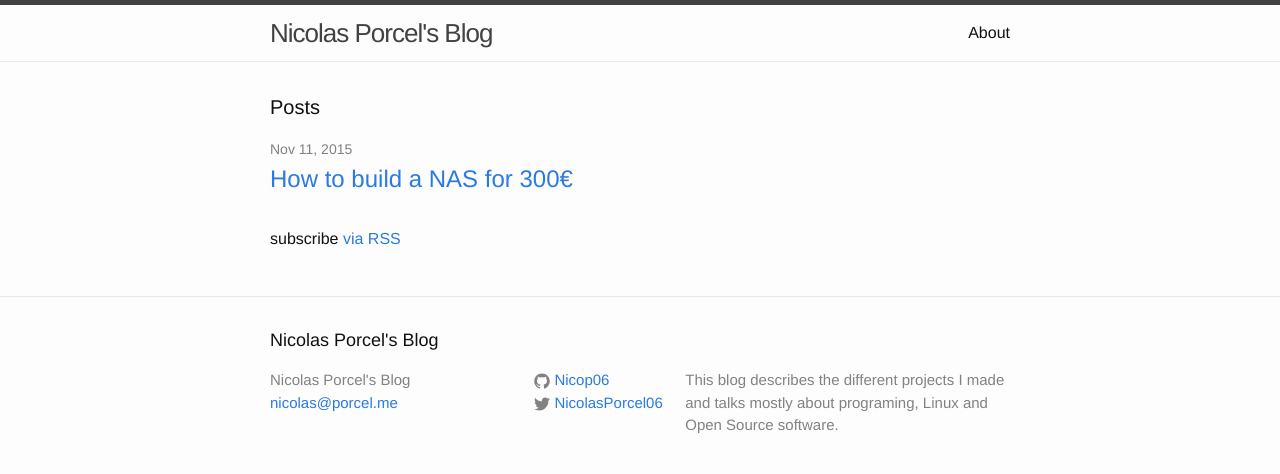
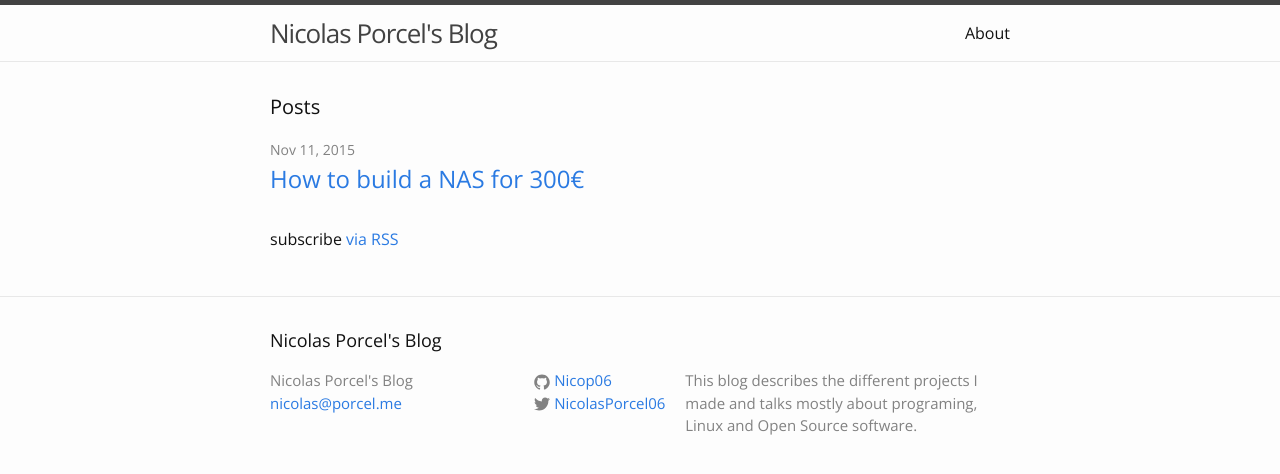
Before and after one commit to Nicop06/nicop06.github.io, a Jekyll site: the page built from index.html, in a window 1280 px wide. Shown: the top 474 px of the page. Built offline with Jekyll 4.4.1, drawn with Linux system fonts in a browser that asks for light colours.

Commit message:
Add Open Sans font

```diff
--- a/_includes/head.html
+++ b/_includes/head.html
@@ -9,4 +9,6 @@
   <link rel="stylesheet" href="{{ "/css/main.css" | prepend: site.baseurl }}">
   <link rel="canonical" href="{{ page.url | replace:'index.html','' | prepend: site.baseurl | prepend: site.url }}">
   <link rel="alternate" type="application/rss+xml" title="{{ site.title }}" href="{{ "/feed.xml" | prepend: site.baseurl | prepend: site.url }}" />
+
+  <link href='https://fonts.googleapis.com/css?family=Open+Sans' rel='stylesheet' type='text/css'>
 </head>
--- a/css/main.scss
+++ b/css/main.scss
@@ -6,7 +6,7 @@
 
 
 // Our variables
-$base-font-family: Helvetica, Arial, sans-serif;
+$base-font-family: "Open Sans", Helvetica, Arial, sans-serif;
 $base-font-size:   16px;
 $small-font-size:  $base-font-size * 0.875;
 $base-line-height: 1.5;
```
